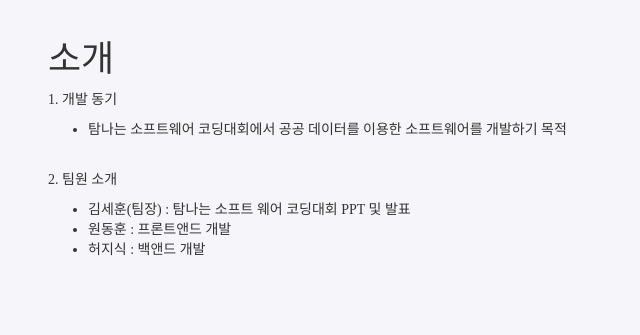
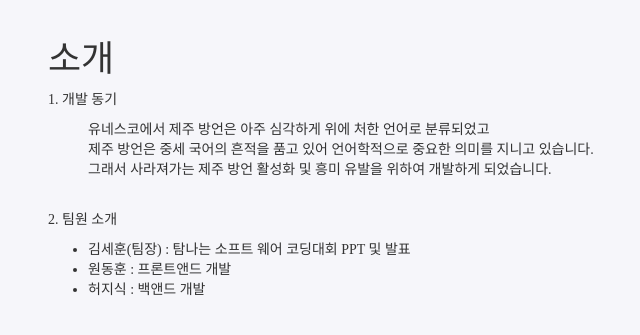
Before and after one commit to hurjeesic/Anjfodgoatnrhkd, a Django app: page /help in a window 1280 px wide. Shown: the top 335 px of the page, without its empty margins (172-812 px from the left). Run offline with Django 3.2, Linux system fonts and the light colour scheme; some libraries are stand-ins or nearby versions; some web fonts are replaced.

Commit message:
도움말 수정

```diff
--- a/quiz/templates/quiz/help.html
+++ b/quiz/templates/quiz/help.html
@@ -5,8 +5,10 @@
     <div class="content">
       <h1>소개</h1>
       <p>1. 개발 동기</p>
-      <ul>
-        <li>탐나는 소프트웨어 코딩대회에서 공공 데이터를 이용한 소프트웨어를 개발하기 목적</li>
+      <ul style="list-style:none;">
+        <li>유네스코에서 제주 방언은 아주 심각하게 위에 처한 언어로 분류되었고</li>
+        <li>제주 방언은 중세 국어의 흔적을 품고 있어 언어학적으로 중요한 의미를 지니고 있습니다.</li>
+        <li>그래서 사라져가는 제주 방언 활성화 및 흥미 유발을 위하여 개발하게 되었습니다.</li>
       </ul>
     </div>
     <div class="content">
```
